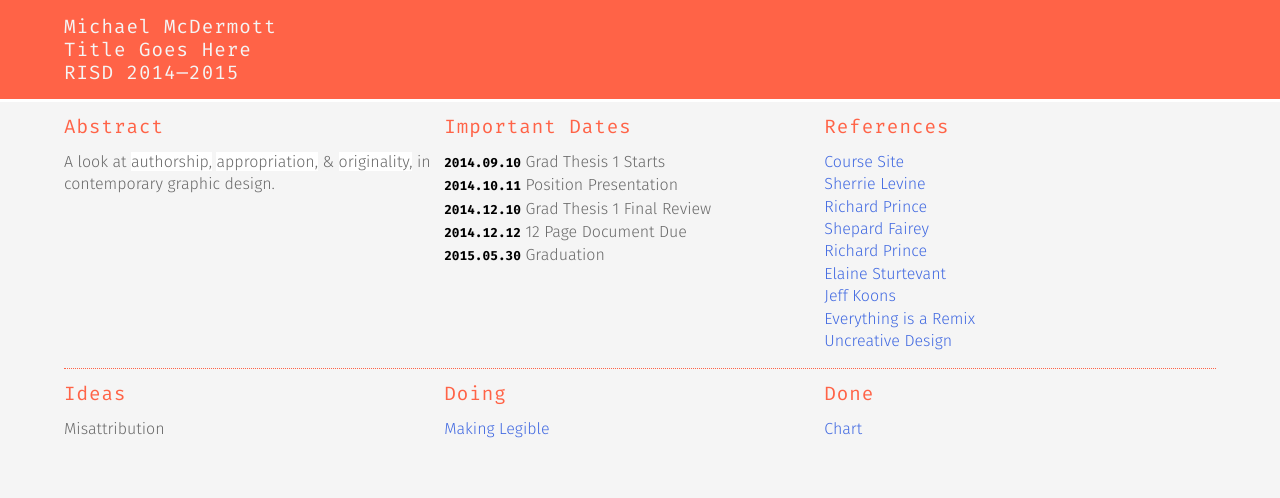
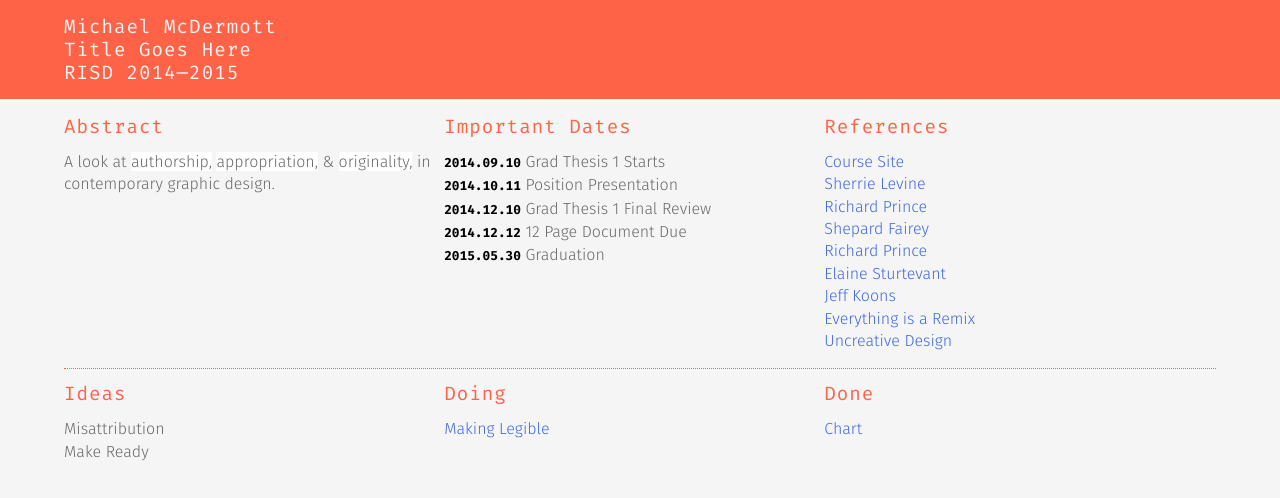
Before and after one commit to mmcdermott18/thesis, a plain HTML site: page index.html in a window 1280 px wide. Drawn offline with Linux system fonts and the light colour scheme.

Commit message:
Make Ready

```diff
--- a/index.html
+++ b/index.html
@@ -50,6 +50,7 @@
 			<h1>Ideas</h1>
 			<ul>
 				<li class="pro">Misattribution</li>
+				<li class="pro">Make Ready</li>
 			</ul>
 		</div>
 		<div class="third">
```
